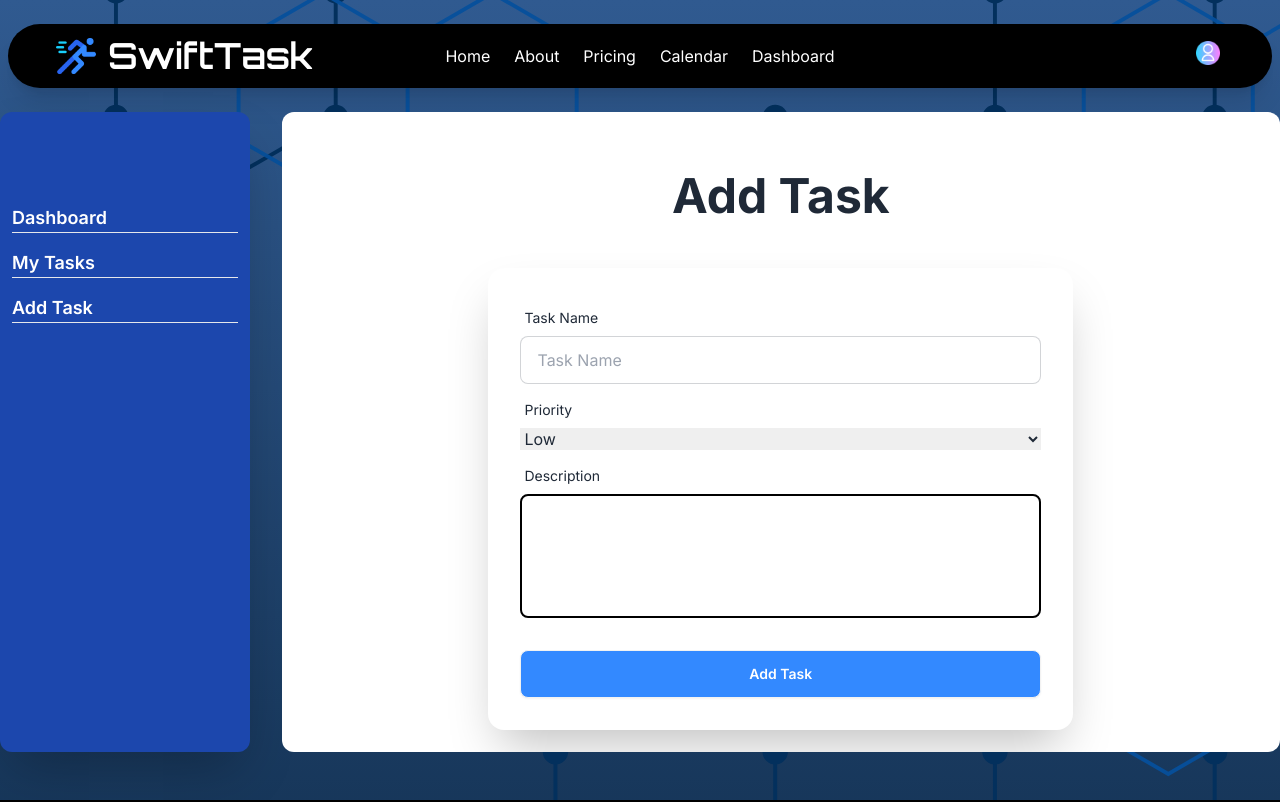
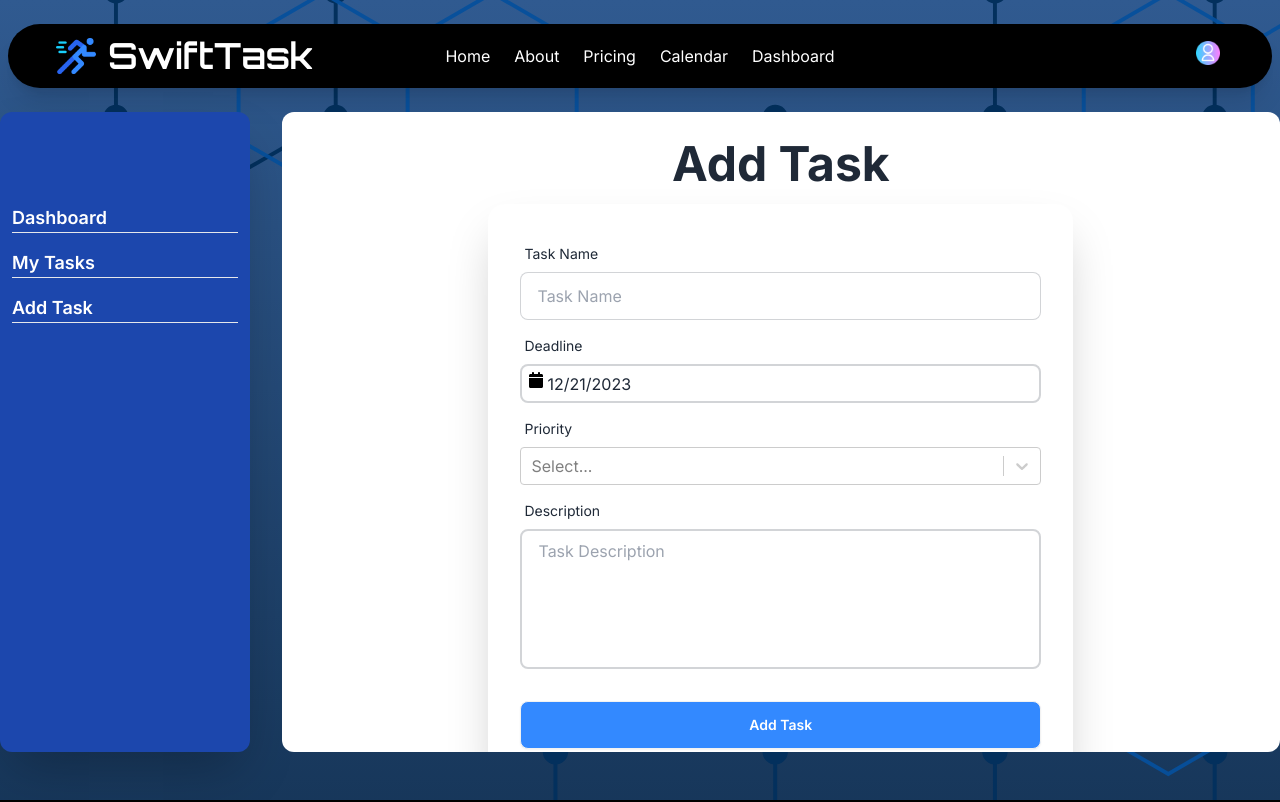
Before and after one commit to mashfikur/task_management_web_app, a React (Vite) app: page /dashboard/add-task in a window 1280 px wide. Shown: the top 802 px of the page. Built offline with nearby package versions, Linux system fonts and the light colour scheme; no server answers; sample sign-in values are in the browser's storage.

Commit message:
task addding feature and saving to database implemented

```diff
--- a/package.json
+++ b/package.json
@@ -17,12 +17,14 @@
     "match-sorter": "^6.3.1",
     "prop-types": "^15.8.1",
     "react": "^18.2.0",
+    "react-datepicker": "^4.25.0",
     "react-dom": "^18.2.0",
     "react-hook-form": "^7.49.2",
     "react-hot-toast": "^2.4.1",
     "react-icons": "^4.12.0",
     "react-loader-spinner": "^6.1.6",
     "react-router-dom": "^6.21.0",
+    "react-select": "^5.8.0",
     "react-tabs": "^6.0.2",
     "sort-by": "^1.2.0"
   },
--- a/src/components/sidebar/Sidebar.jsx
+++ b/src/components/sidebar/Sidebar.jsx
@@ -1,4 +1,4 @@
-import { Link, NavLink } from "react-router-dom";
+import { NavLink } from "react-router-dom";
 
 const Sidebar = () => {
   return (
--- a/src/pages/Dashboard/AddTask.jsx
+++ b/src/pages/Dashboard/AddTask.jsx
@@ -1,13 +1,61 @@
+import { useForm, Controller } from "react-hook-form";
+import { useState } from "react";
+import Select from "react-select";
+import DatePicker from "react-datepicker";
+import "react-datepicker/dist/react-datepicker.css";
+import useAxiosSecure from "../../hooks/useAxiosSecure";
+import useAuth from "../../hooks/useAuth";
+import toast from "react-hot-toast";
+
 const AddTask = () => {
+  const axiosSecure = useAxiosSecure();
+  const { user } = useAuth();
+  const [startDate, setStartDate] = useState(new Date());
+
+  const { register, handleSubmit, control, reset } = useForm();
+
+  const options = [
+    { value: "low", label: "Low" },
+    { value: "moderate", label: "Moderate" },
+    { value: "high", label: "High" },
+  ];
+
+  const onSubmit = (data) => {
+    const dateString = startDate;
+    const dateObject = new Date(dateString);
+    const milliseconds = dateObject.getTime();
+    const taskInfo = {
+      ...data,
+      date: milliseconds,
+      priority: data.priority.value,
+      userid: user.uid,
+      status: "todo",
+    };
+
+    // adding the task info to database
+    axiosSecure
+      .post("/api/v1/user/add-task", taskInfo)
+      .then((res) => {
+        if (res.data.insertedId) {
+          toast.success("Task Added to your list");
+          reset();
+          setStartDate(new Date());
+        }
+      })
+      .catch((err) => {
+        console.log(err);
+      });
+  };
+
   return (
     <div>
       <div className="hero">
-        <div className="flex flex-col w-[60%] gap-12 mt-12">
+        <div className="flex flex-col w-[60%] gap-4 mt-4">
           <div className="text-center lg:text-left">
             <h1 className="text-5xl font-bold text-center">Add Task</h1>
           </div>
           <div className="card shadow-2xl bg-base-100">
-            <form className="card-body">
+            <form onSubmit={handleSubmit(onSubmit)} className="card-body">
               <div className="form-control">
                 <label className="label">
                   <span className="label-text">Task Name</span>
@@ -17,28 +65,58 @@ const AddTask = () => {
                   placeholder="Task Name"
                   className="input input-bordered focus:outline-none"
                   required
+                  {...register("task")}
+                />
+              </div>
+              <div className="form-control">
+                <label className="label">
+                  <span className="label-text">Deadline</span>
+                </label>
+                <Controller
+                  name="date"
+                  control={control}
+                  render={({ field }) => (
+                    <DatePicker
+                      {...field}
+                      required
+                      className="border-2 border-[#D2D4D7] w-full rounded-lg "
+                      showIcon
+                      selected={startDate}
+                      minDate={new Date()}
+                      onChange={(date) => {
+                        field.onChange(date);
+                        setStartDate(date);
+                      }}
+                    />
+                  )}
                 />
               </div>
               <div className="form-control">
                 <label className="label">
                   <span className="label-text">Priority</span>
                 </label>
-                <select name="" id="">
-                  <option value="low">Low</option>
-                  <option value="low">Low</option>
-                  <option value="low">Low</option>
-                </select>
+
+                <Controller
+                  name="priority"
+                  control={control}
+                  render={({ field }) => (
+                    <Select {...field} options={options} required />
+                  )}
+                />
               </div>
               <div className="form-control">
                 <label className="label">
                   <span className="label-text">Description</span>
                 </label>
                 <textarea
-                  className="resize-none border-2 border-black rounded-lg"
+                  className="resize-none border-2 border-[#D2D4D7] px-4 py-2 rounded-lg"
                   name=""
                   id=""
                   cols="30"
                   rows="5"
+                  placeholder="Task Description"
+                  {...register("description")}
+                  required
                 ></textarea>
               </div>
               <div className="form-control mt-6">
--- a/src/pages/UserAuthentication/Register.jsx
+++ b/src/pages/UserAuthentication/Register.jsx
@@ -23,9 +23,15 @@ const Register = () => {
         toast.success("Created Account Successfully");
         updateProfile(result.user, {
           displayName: data.name,
+          photoURL: data.photo,
         }).then(() => {
           navigate("/");
-          setUser({ ...user, displayName: data.name, email: data.email });
+          setUser({
+            ...user,
+            displayName: data.name,
+            email: data.email,
+            photoURL: data.photo,
+          });
         });
       })
       .catch((err) => {
@@ -67,6 +73,7 @@ const Register = () => {
             <span className="label-text">Photo</span>
           </label>
           <input
+            required
             type="text"
             placeholder="photoURL"
             className="input input-bordered focus:outline-none"
```
Also changed, not shown: 1 other file (tests, documents, lock files or other folders).
